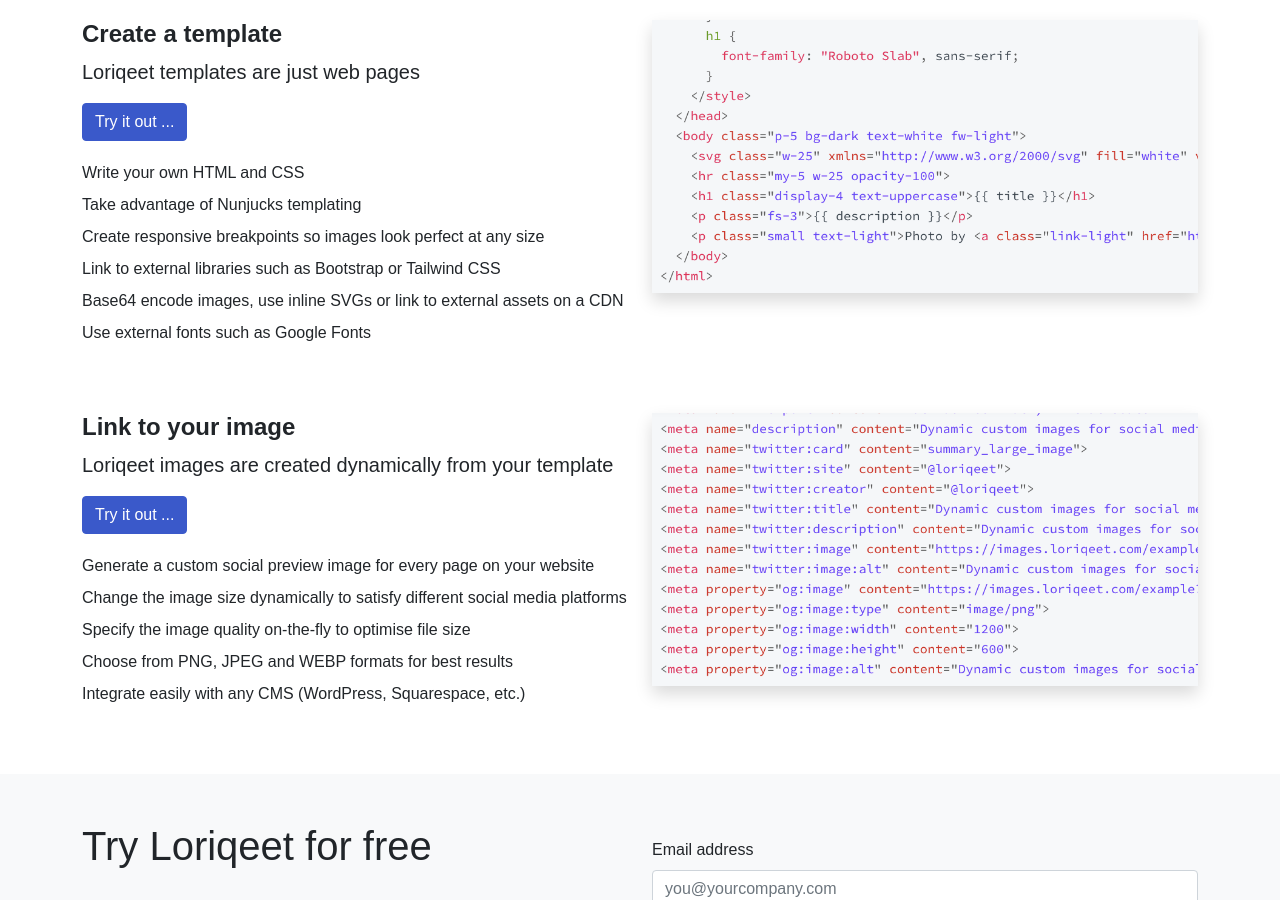
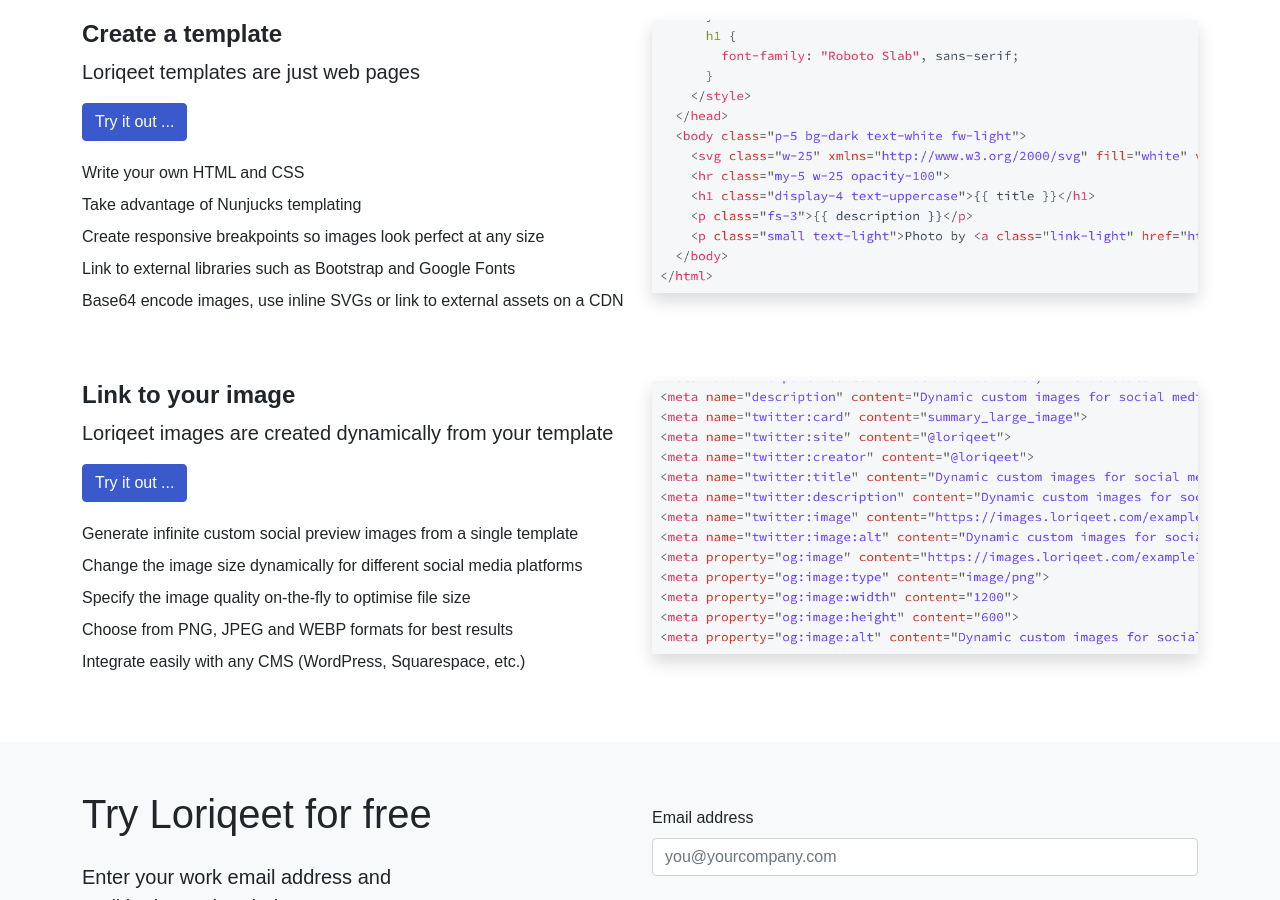
Before and after one commit to loriqeet/loriqeet.com, a Jekyll site: the page built from index.html, in a window 1280 px wide and 900 px high, scrolled down 1293 px. Built offline with Jekyll 4.4.1, drawn with Linux system fonts in a browser that asks for light colours; some web fonts are replaced.

Commit message:
Update index.html

```diff
--- a/index.html
+++ b/index.html
@@ -60,9 +60,8 @@
           <li>Write your own HTML and CSS</li>
           <li>Take advantage of Nunjucks templating</li>
           <li>Create responsive breakpoints so images look perfect at any size</li>
-          <li>Link to external libraries such as Bootstrap or Tailwind CSS</li>
+          <li>Link to external libraries such as Bootstrap and Google Fonts</li>
           <li>Base64 encode images, use inline SVGs or link to external assets on a CDN</li>
-          <li>Use external fonts such as Google Fonts</li>
         </ul>
       </div>
       <div class="col-12 col-lg-6 text-center text-lg-end">
@@ -75,8 +74,8 @@
         <p class="lead">Loriqeet images are created dynamically from your template</p>
         <p><a class="btn btn-primary" href="https://images.loriqeet.com/example?width=1200&height=600&type=webp&quality=70&title=Dynamic+custom+images+for+social+media+sharing&description=Increase+engagement+on+all+social+media+platforms+with+template-driven+images+customised+for+every+page+on+your+website." target="_blank">Try it out ...</a></p>
         <ul class="list-unstyled lh-lg">
-          <li>Generate a custom social preview image for every page on your website</li>
-          <li>Change the image size dynamically to satisfy different social media platforms</li>
+          <li>Generate infinite custom social preview images from a single template</li>
+          <li>Change the image size dynamically for different social media platforms</li>
           <li>Specify the image quality on-the-fly to optimise file size</li>
           <li>Choose from PNG, JPEG and WEBP formats for best results</li>
           <li>Integrate easily with any CMS (WordPress, Squarespace, etc.)</li>
@@ -86,7 +85,6 @@
         <img src="{{ '/assets/img/image.png' | prepend: site.baseurl }}" class="img-fluid shadow" alt="Link to your image">
       </div>
     </div>
-
   </div>
 </section>
 
```
